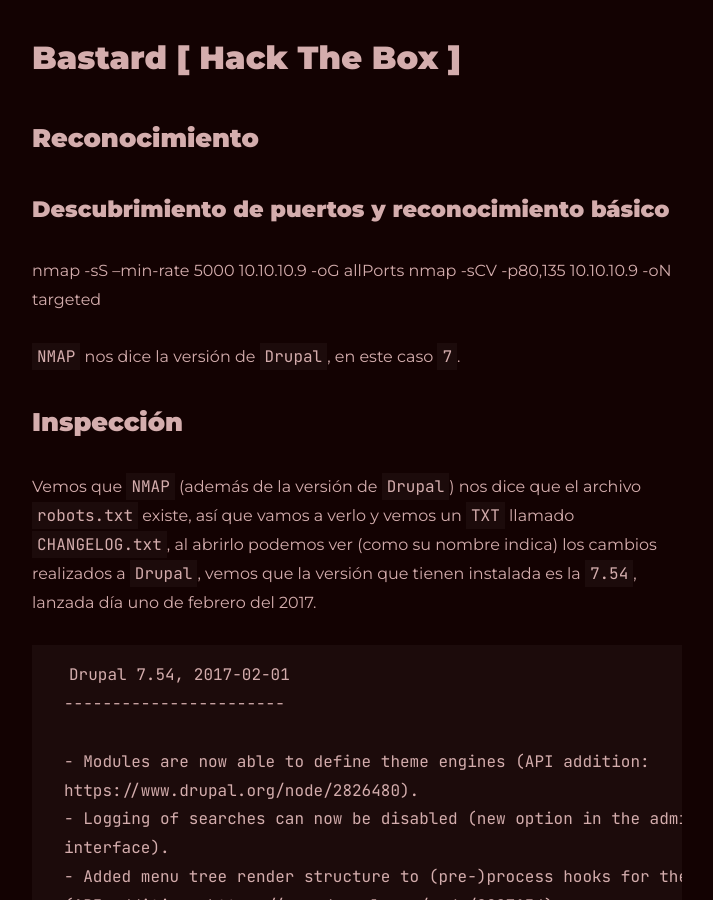
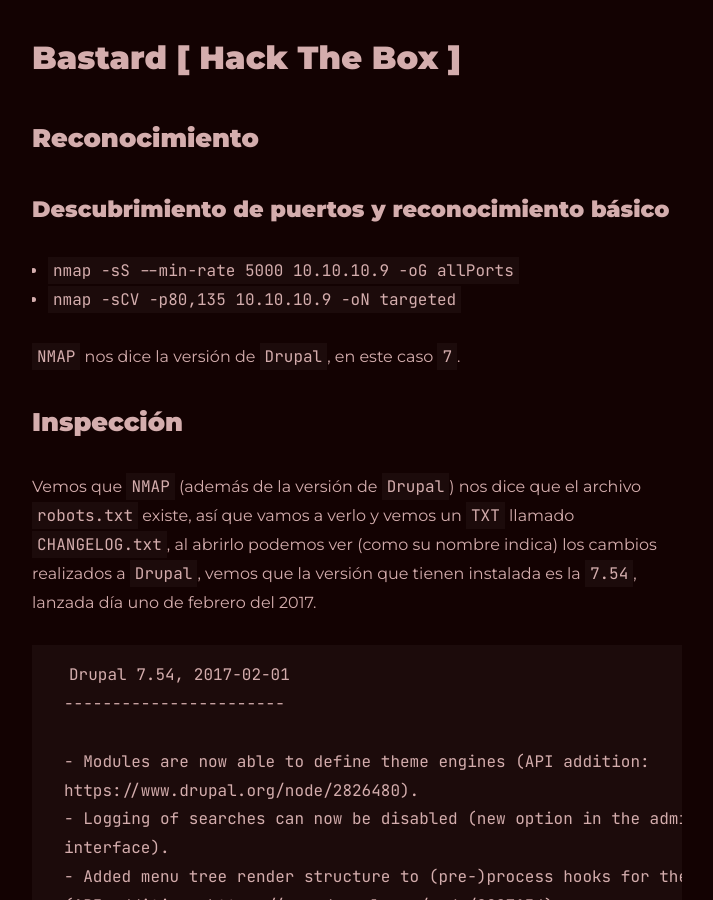
Before and after one commit to BlackCage/BlackCage.github.io, a Jekyll site: the page built from all_collections/_posts/2022-11-17-bastard-htb.md, in a window 1280 px wide and 900 px high, scrolled down 509 px. Shown: the whole window, without its empty margins (283-996 px from the left). Built offline with Jekyll 4.4.1, drawn with Linux system fonts in a browser that asks for light colours.

```diff
--- a/all_collections/_posts/2022-11-17-bastard-htb.md
+++ b/all_collections/_posts/2022-11-17-bastard-htb.md
@@ -11,8 +11,8 @@ thumbnail: "assets/images/Bastard.png"
 ### Reconocimiento
 
 #### Descubrimiento de puertos y reconocimiento básico
-nmap -sS --min-rate 5000 10.10.10.9 -oG allPorts
-nmap -sCV -p80,135 10.10.10.9 -oN targeted
+- `nmap -sS --min-rate 5000 10.10.10.9 -oG allPorts`
+- `nmap -sCV -p80,135 10.10.10.9 -oN targeted`
 
 `NMAP` nos dice la versión de `Drupal`, en este caso `7`.
 
```
